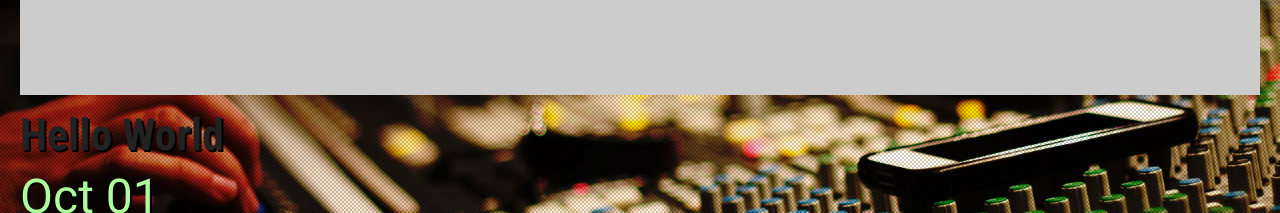
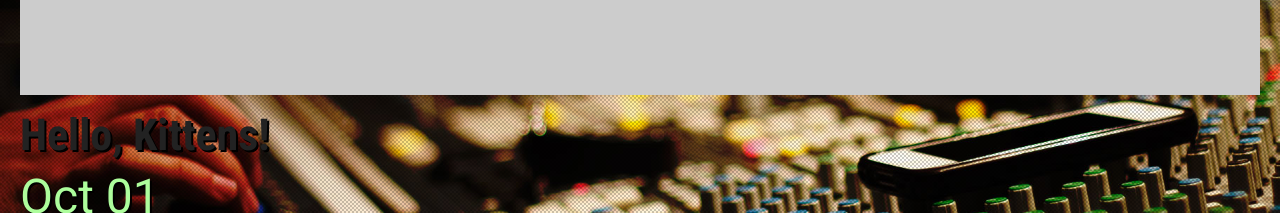
Before and after one commit to thetrickster/jagel-dev, a Jekyll site: the page built from _posts/2013-10-01-hello-world.md, in a window 1280 px wide. Shown: the part 313-526 px from the top of the page. Built offline with Jekyll 4.4.1, drawn with Linux system fonts in a browser that asks for light colours; Markdown is read by kramdown in place of the engine named in the settings; grey boxes are pictures that could not be loaded.

Commit message:
Updated 2013-10-01-hello-world.md

```diff
--- a/_posts/2013-10-01-hello-world.md
+++ b/_posts/2013-10-01-hello-world.md
@@ -1,8 +1,11 @@
 ---
+layout: blog
+category: blog
 published: true
-category: blog
-layout: blog
 splash: "http://placehold.it/1600x500"
+title: "Hello, Kittens!"
 ---
 
+![](/media/300.jpg)
+
 Proin at eros non eros adipiscing mollis. Donec semper turpis sed diam. Sed consequat ligula nec tortor. Integer eget sem. Ut vitae enim eu est vehicula gravida. Morbi ipsum ipsum, porta nec, tempor id, auctor vitae, purus. Pellentesque neque. Nulla luctus erat vitae libero. Integer nec enim. Phasellus aliquam enim et tortor. Quisque aliquet, quam elementum condimentum feugiat, tellus odio consectetuer wisi, vel nonummy sem neque in elit. Curabitur eleifend wisi iaculis ipsum. Pellentesque habitant morbi tristique senectus et netus et malesuada fames ac turpis egestas. In non velit non ligula laoreet ultrices. Praesent ultricies facilisis nisl. Vivamus luctus elit sit amet mi. Phasellus pellentesque, erat eget elementum volutpat, dolor nisl porta neque, vitae sodales ipsum nibh in ligula. Maecenas mattis pulvinar diam. Curabitur sed leo.
```
